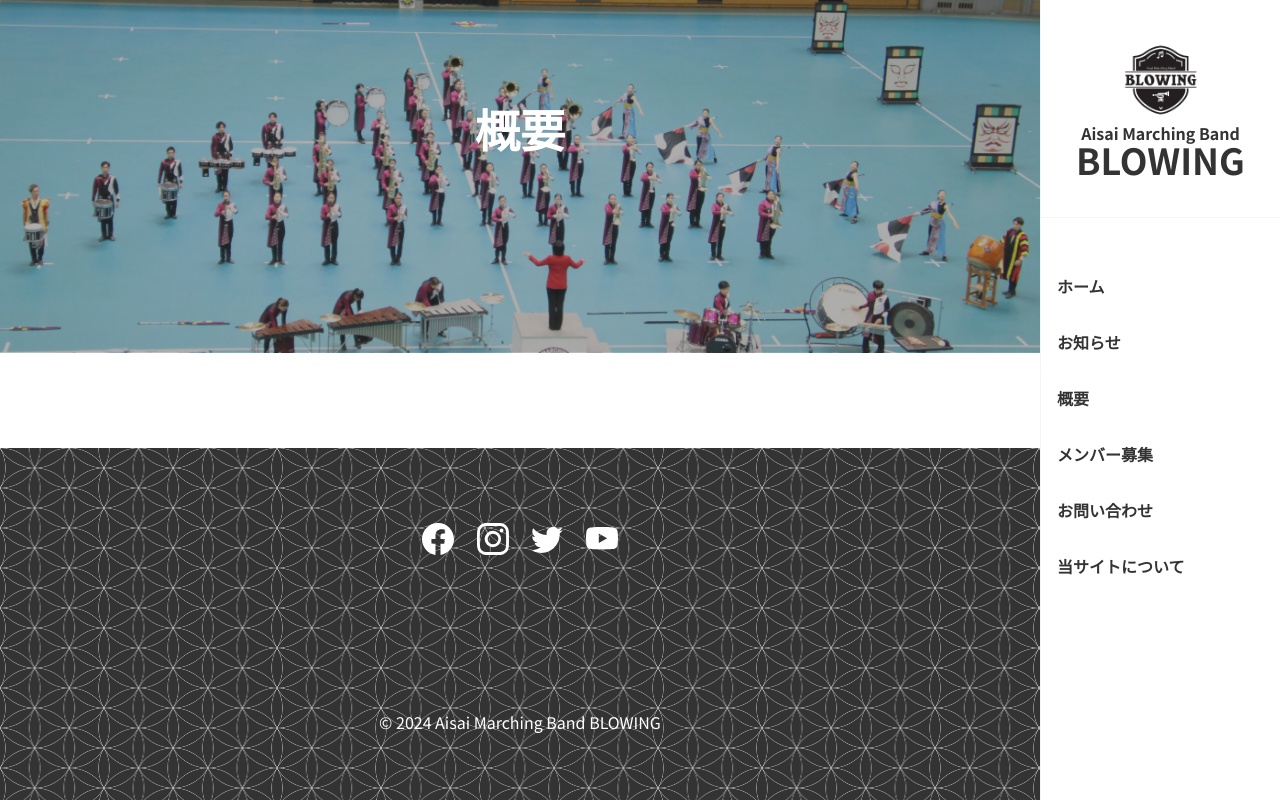
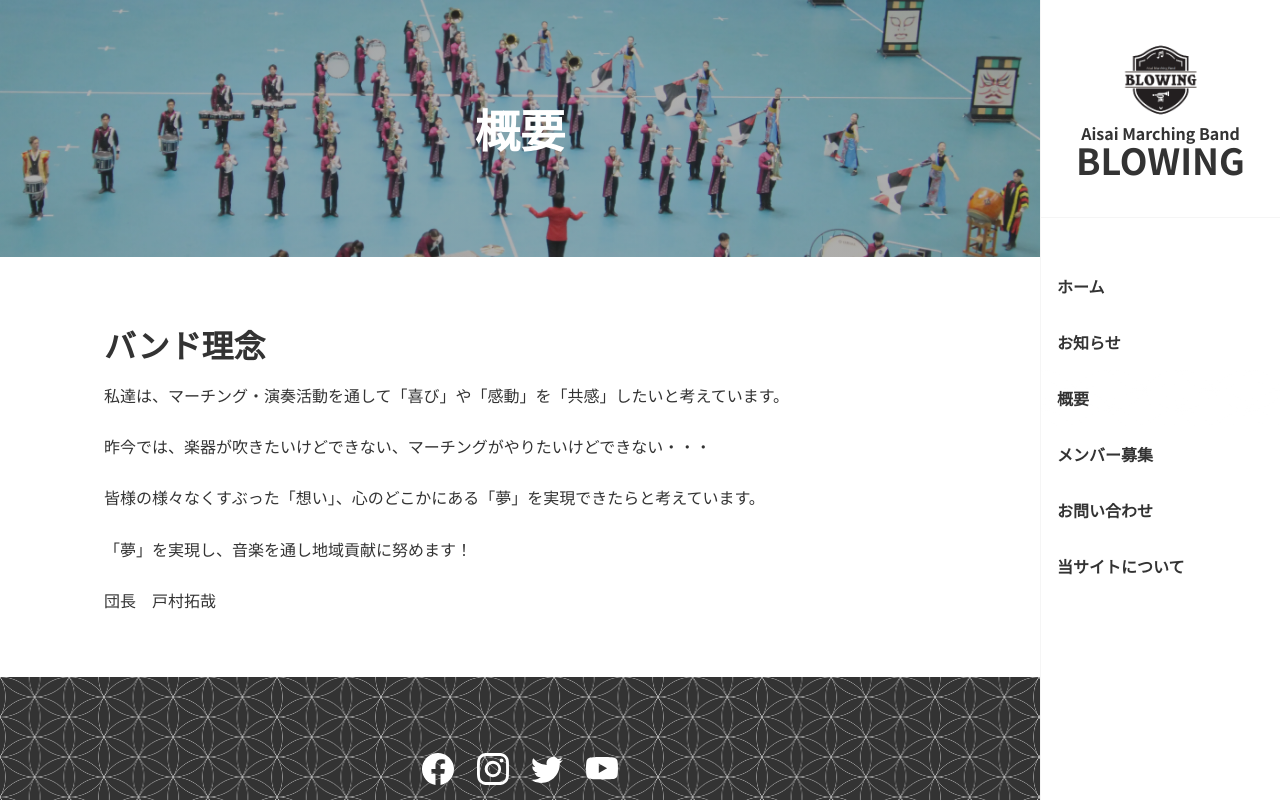
Before and after one commit to pepepepepei/aisai-marching-band-website-nextjs, a Next.js app: page /about in a window 1280 px wide. Shown: the top 800 px of the page. Built offline with nearby package versions, Linux system fonts and the light colour scheme.

Commit message:
概要ページを作った

```diff
--- a/src/pages/about.jsx
+++ b/src/pages/about.jsx
@@ -1,5 +1,26 @@
 import Layout from "@/components/base/Layout/Layout";
 
 export default function Home() {
-  return <Layout title="概要"></Layout>;
+  return (
+    <Layout title="概要">
+      <section>
+        <h2>バンド理念</h2>
+        <p>
+          私達は、マーチング・演奏活動を通して「喜び」や「感動」を「共感」したいと考えています。
+          <br />
+          <br />
+          昨今では、楽器が吹きたいけどできない、マーチングがやりたいけどできない・・・
+          <br />
+          <br />
+          皆様の様々なくすぶった「想い」、心のどこかにある「夢」を実現できたらと考えています。
+          <br />
+          <br />
+          「夢」を実現し、音楽を通し地域貢献に努めます！
+          <br />
+          <br />
+          団長　戸村拓哉
+        </p>
+      </section>
+    </Layout>
+  );
 }
```
